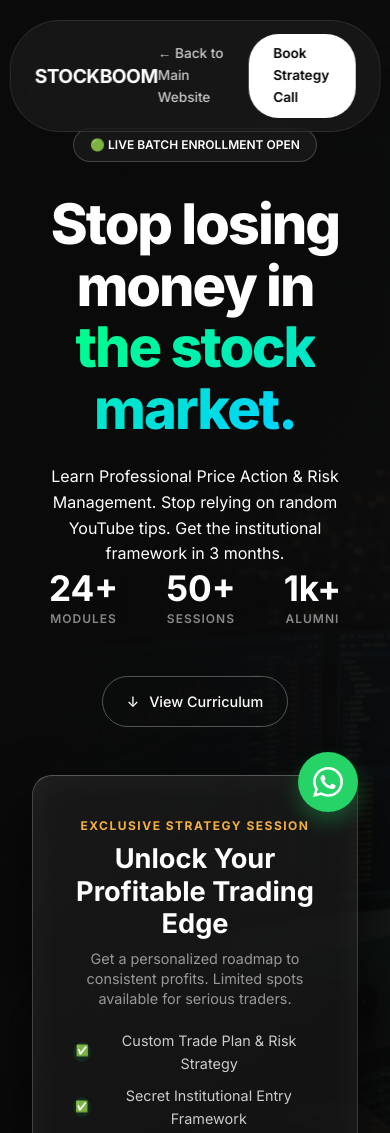
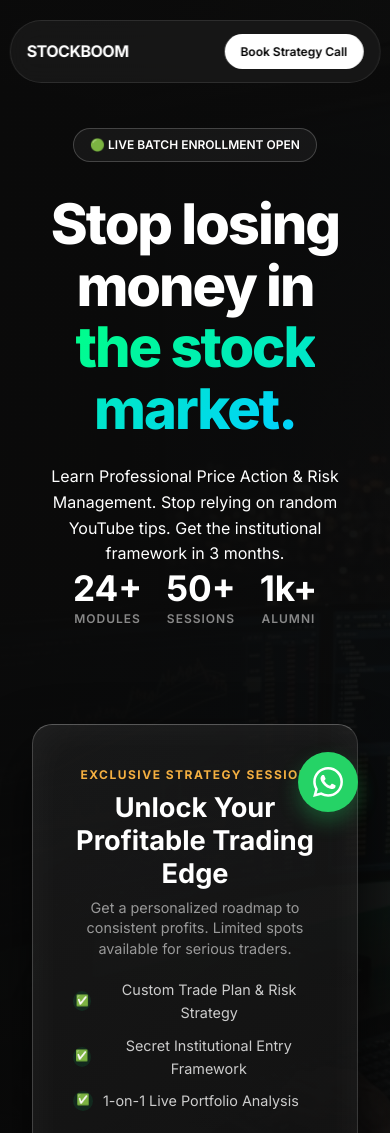
Before and after one commit to nihalkumar5/stockboom, a plain HTML site: page index.html in a window 390 px wide. Shown: the top 1133 px of the page. Drawn offline with Linux system fonts and the light colour scheme.

Commit message:
Remove view curriculum button and make header responsive for mobile

```diff
--- a/index.html
+++ b/index.html
@@ -18,8 +18,8 @@
             <a href="#learn">Curriculum</a>
             <a href="#results">Results</a>
         </div>
-        <div style="display: flex; gap: 1rem; align-items: center;">
-            <a href="https://stockboom.in" target="_blank" style="color: #ccc; text-decoration: none; font-size: 0.85rem; font-weight: 500; transition: color 0.3s;" onmouseover="this.style.color='#fff'" onmouseout="this.style.color='#ccc'">← Back to Main Website</a>
+        <div class="nav-actions">
+            <a href="https://stockboom.in" target="_blank" class="back-link hide-mobile">← Back to Main Website</a>
             <a href="tel:+919279518744" class="btn-primary nav-cta">Book Strategy Call</a>
         </div>
     </nav>
@@ -59,10 +59,6 @@
                         <p>ALUMNI</p>
                     </div>
                 </div>
-
-                <a href="#problem" class="btn-outline stagger-item">
-                    <span class="icon">↓</span> View Curriculum
-                </a>
             </div>
 
             <div class="hero-right stagger-item">
--- a/style.css
+++ b/style.css
@@ -109,6 +109,21 @@ html, body {
 .nav-cta:hover {
     transform: translateY(-2px);
     box-shadow: 0 4px 15px rgba(255,255,255,0.2);
+}
+.nav-actions {
+    display: flex;
+    gap: 1.5rem;
+    align-items: center;
+}
+.back-link {
+    color: #ccc;
+    text-decoration: none;
+    font-size: 0.85rem;
+    font-weight: 500;
+    transition: color 0.3s;
+}
+.back-link:hover {
+    color: #fff;
 }
 
 /* Hero Section */
@@ -655,9 +670,25 @@ html, body {
     }
     .transparent-nav {
         width: 95%;
-        padding: 0.8rem 1.5rem;
+        padding: 0.8rem 1rem;
     }
     .nav-links {
         display: none;
     }
 }
+
+@media (max-width: 600px) {
+    .hide-mobile {
+        display: none !important;
+    }
+    .logo {
+        font-size: 1rem;
+    }
+    .nav-cta {
+        padding: 0.5rem 1rem;
+        font-size: 0.75rem;
+    }
+    .hero-stats {
+        gap: 1.5rem;
+    }
+}
```
